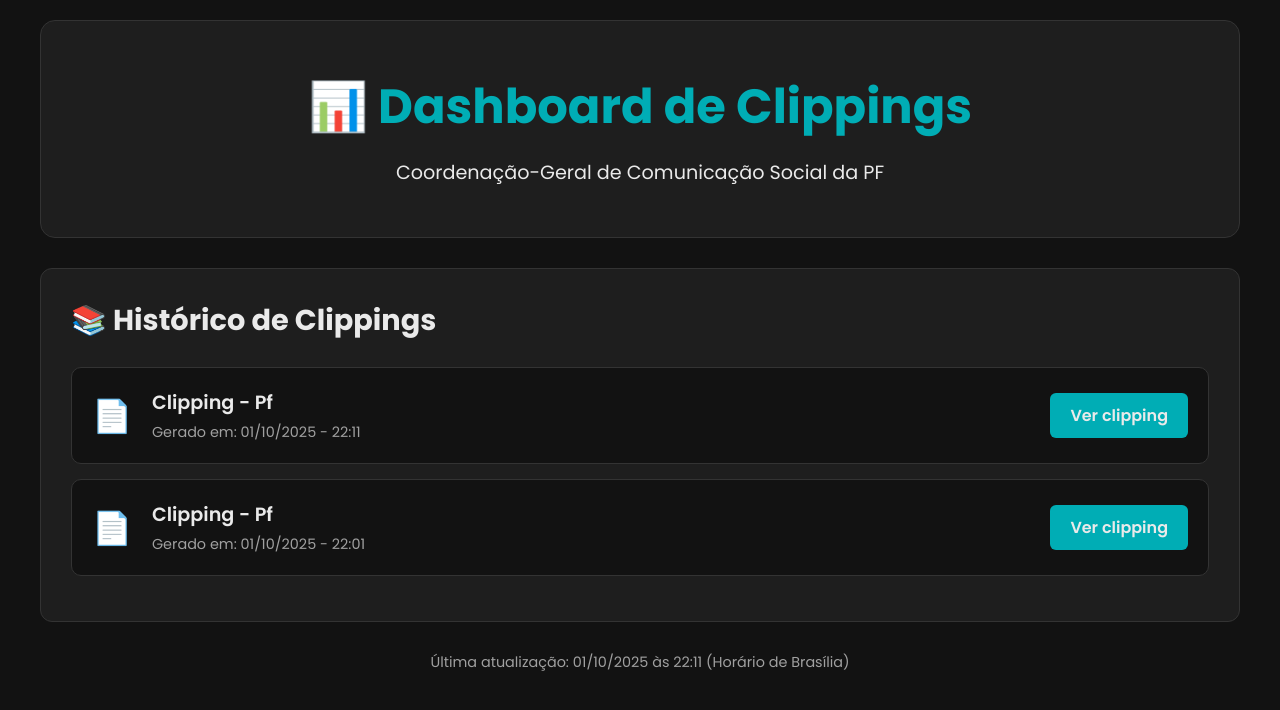
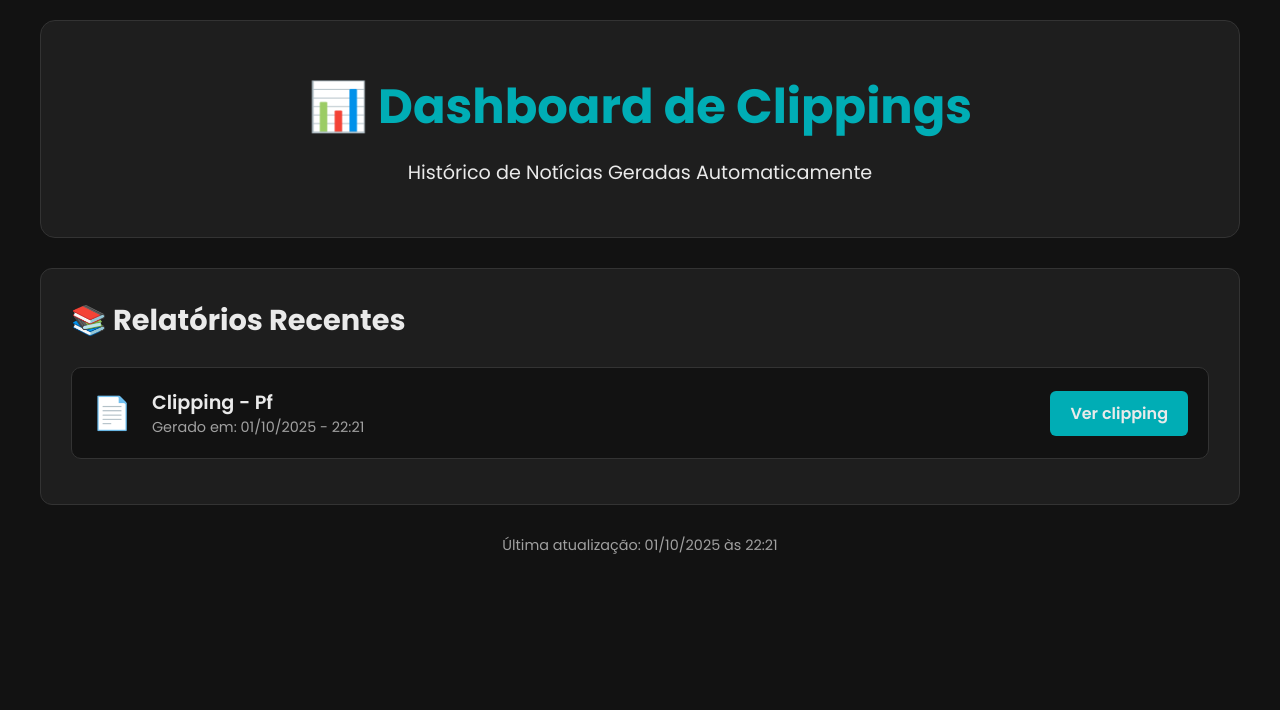
Before and after one commit to clippingpf/clipping-pf, a plain HTML site: page index.html in a window 1280 px wide. Drawn offline with Linux system fonts and the light colour scheme.

Commit message:
Dashboard update

```diff
--- a/index.html
+++ b/index.html
@@ -1,106 +1,24 @@
-<!DOCTYPE html>
-<html lang="pt-BR">
-<head>
-    <meta charset="UTF-8">
-    <meta name="viewport" content="width=device-width, initial-scale=1.0">
-    <title>Dashboard - Clipping PF</title>
-    <meta http-equiv="refresh" content="300">
-    <link rel="preconnect" href="https://fonts.googleapis.com">
-    <link rel="preconnect" href="https://fonts.gstatic.com" crossorigin>
+<!DOCTYPE html><html lang="pt-BR"><head><meta charset="UTF-8"><meta name="viewport" content="width=device-width, initial-scale=1.0">
+    <title>Dashboard de Clippings</title><meta http-equiv="refresh" content="300">
     <link href="https://fonts.googleapis.com/css2?family=Poppins:wght@300;400;600;700&display=swap" rel="stylesheet">
     <style>
-        * { margin: 0; padding: 0; box-sizing: border-box; }
-        body {
-            font-family: 'Poppins', -apple-system, BlinkMacSystemFont, 'Segoe UI', Arial, sans-serif;
-            background: #121212;
-            color: #EAEAEA;
-            padding: 20px;
-        }
-        .dashboard { max-width: 1200px; margin: 0 auto; }
-        .header {
-            background: #1E1E1E;
-            padding: 50px 40px;
-            border-radius: 15px;
-            margin-bottom: 30px;
-            text-align: center;
-            border: 1px solid #333333;
-        }
-        .header h1 { color: #00ADB5; font-size: 3em; margin-bottom: 15px; font-weight: 700; }
-        .header p { color: #EAEAEA; font-size: 1.2em; }
-        .section {
-            background: #1E1E1E;
-            padding: 30px;
-            border-radius: 12px;
-            margin-bottom: 30px;
-            border: 1px solid #333333;
-        }
-        .section h2 { color: #EAEAEA; margin-bottom: 25px; font-size: 1.8em; font-weight: 700; }
-        .clipping-item {
-            background: #121212;
-            padding: 20px;
-            margin-bottom: 15px;
-            border-radius: 10px;
-            display: flex;
-            align-items: center;
-            gap: 20px;
-            border: 1px solid #333333;
-            transition: transform 0.2s, box-shadow 0.2s, border-color 0.2s;
-        }
-        .clipping-item:hover {
-            transform: translateY(-2px);
-            box-shadow: 0 6px 20px rgba(0, 173, 181, 0.2);
-            border-color: #00ADB5;
-        }
-        .clipping-icon { font-size: 2em; }
-        .clipping-info { flex: 1; }
-        .clipping-title { color: #EAEAEA; font-size: 1.2em; font-weight: 600; margin-bottom: 5px; }
-        .clipping-meta { color: #A0A0A0; font-size: 0.9em; }
-        .clipping-btn {
-            background: #00ADB5;
-            color: #EAEAEA;
-            padding: 10px 20px;
-            border-radius: 6px;
-            text-decoration: none;
-            font-weight: 600;
-            transition: background 0.2s;
-            white-space: nowrap;
-        }
-        .clipping-btn:hover { background: #00C9D4; }
-        .empty-state { text-align: center; padding: 60px 20px; color: #A0A0A0; }
-        .atualizado { text-align: center; color: #A0A0A0; margin-top: 30px; font-size: 0.9em; }
-    </style>
-</head>
-<body>
-    <div class="dashboard">
-        <div class="header">
-            <h1>📊 Dashboard de Clippings</h1>
-            <p>Coordenação-Geral de Comunicação Social da PF</p>
-        </div>
-        <div class="section">
-            <h2>📚 Histórico de Clippings</h2>
-
-            <div class="clipping-item">
-                <div class="clipping-icon">📄</div>
-                <div class="clipping-info">
-                    <div class="clipping-title">Clipping - Pf</div>
-                    <div class="clipping-meta">Gerado em: 01/10/2025 - 22:11</div>
-                </div>
-                <a href="https://clippingpf.github.io/clipping-pf/clippings/clipping_PF_20251001_2211.html" target="_blank" class="clipping-btn">Ver clipping</a>
-            </div>
-
-            <div class="clipping-item">
-                <div class="clipping-icon">📄</div>
-                <div class="clipping-info">
-                    <div class="clipping-title">Clipping - Pf</div>
-                    <div class="clipping-meta">Gerado em: 01/10/2025 - 22:01</div>
-                </div>
-                <a href="https://clippingpf.github.io/clipping-pf/clippings/clipping_PF_20251001_2201.html" target="_blank" class="clipping-btn">Ver clipping</a>
-            </div>
-
-        </div>
-        <div class="atualizado">
-            Última atualização: 01/10/2025 às 22:11 (Horário de Brasília)
-        </div>
-    </div>
-</body>
-</html>
+        * { margin:0; padding:0; box-sizing:border-box; } body { font-family:'Poppins',sans-serif; background:#121212; color:#EAEAEA; padding:20px; }
+        .dashboard { max-width:1200px; margin:0 auto; } .header { background:#1E1E1E; padding:50px 40px; border-radius:15px; margin-bottom:30px; text-align:center; border:1px solid #333333; }
+        .header h1 { color:#00ADB5; font-size:3em; margin-bottom:15px; } .header p { color:#EAEAEA; font-size:1.2em; }
+        .section { background:#1E1E1E; padding:30px; border-radius:12px; margin-bottom:30px; border:1px solid #333333; }
+        .section h2 { color:#EAEAEA; margin-bottom:25px; font-size:1.8em; }
+        .clipping-item { background:#121212; padding:20px; margin-bottom:15px; border-radius:10px; display:flex; align-items:center; gap:20px; border:1px solid #333333; transition:all .2s ease; }
+        .clipping-item:hover { transform:translateY(-2px); box-shadow:0 6px 20px rgba(0,173,181,.2); border-color:#00ADB5; }
+        .clipping-icon { font-size:2em; } .clipping-info { flex:1; } .clipping-title { font-size:1.2em; font-weight:600; }
+        .clipping-meta { color:#A0A0A0; font-size:0.9em; }
+        .clipping-btn { background:#00ADB5; color:#EAEAEA; padding:10px 20px; border-radius:6px; text-decoration:none; font-weight:600; transition:background .2s; white-space:nowrap; }
+        .clipping-btn:hover { background:#00C9D4; }
+        .atualizado { text-align:center; color:#A0A0A0; margin-top:30px; font-size:0.9em; }
+    </style></head><body><div class="dashboard"><div class="header"><h1>📊 Dashboard de Clippings</h1><p>Histórico de Notícias Geradas Automaticamente</p></div>
+    <div class="section"><h2>📚 Relatórios Recentes</h2><div class="clipping-item">
+            <div class="clipping-icon">📄</div>
+            <div class="clipping-info">
+                <div class="clipping-title">Clipping - Pf</div>
+                <div class="clipping-meta">Gerado em: 01/10/2025 - 22:21</div>
+            </div><a href="https://clippingpf.github.io/clipping-pf/clippings/2025/10/2025-10-01_2221_PF.html" target="_blank" class="clipping-btn">Ver clipping</a></div></div>
+    <div class="atualizado">Última atualização: 01/10/2025 às 22:21</div></div></body></html>
```
